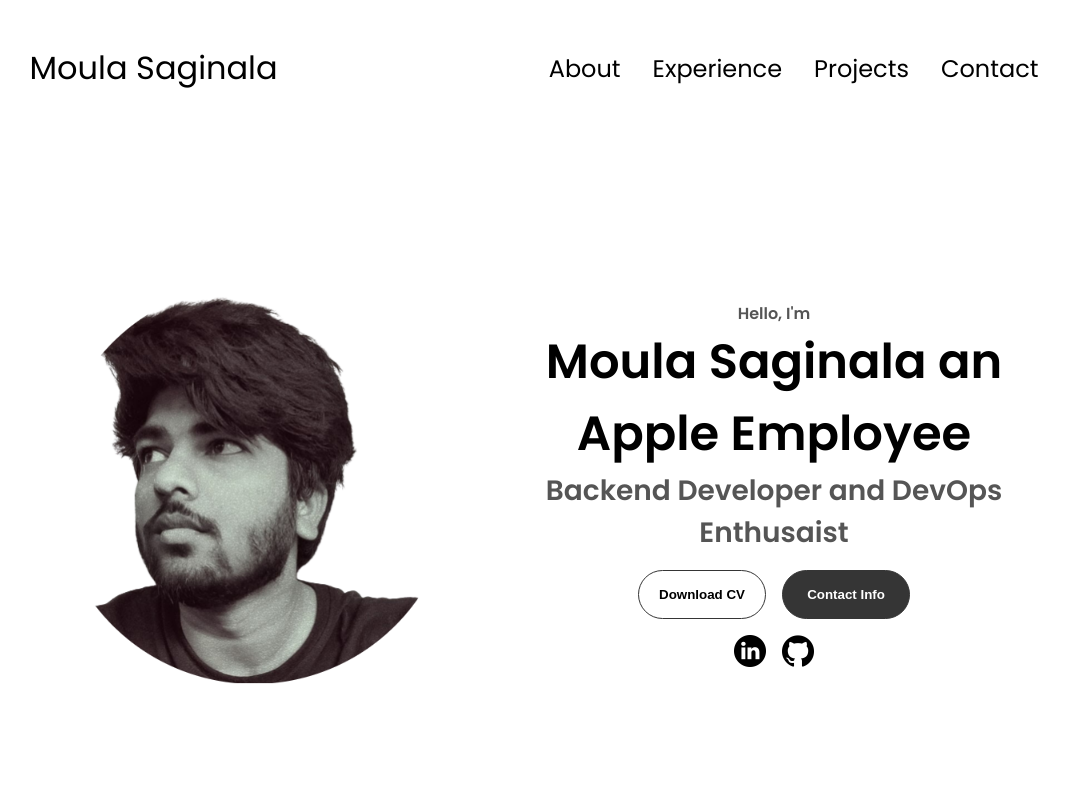
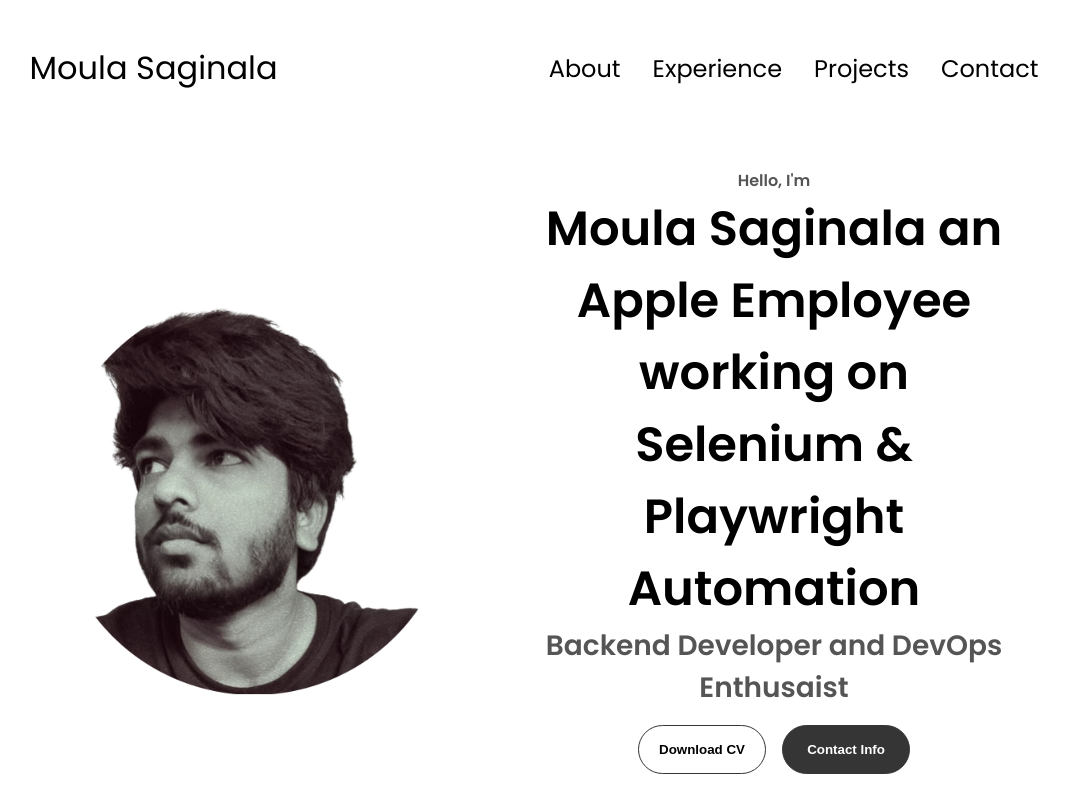
Before and after one commit to Moula1635/Portfolio, a plain HTML site: page index.html in a window 1280 px wide. Shown: the top 787 px of the page, without its empty margins (106-1175 px from the left). Drawn offline with Linux system fonts and the light colour scheme.

Commit message:
Changing the index file

```diff
--- a/index.html
+++ b/index.html
@@ -42,7 +42,7 @@
       </div>
       <div class="section__text">
         <p class="section__text__p1">Hello, I'm</p>
-        <h1 class="title">Moula Saginala an Apple Employee</h1>
+        <h1 class="title">Moula Saginala an Apple Employee working on Selenium & Playwright Automation</h1>
         <p class="section__text__p2">Backend Developer and DevOps Enthusaist</p>
         <div class="btn-container">
           <button
```
